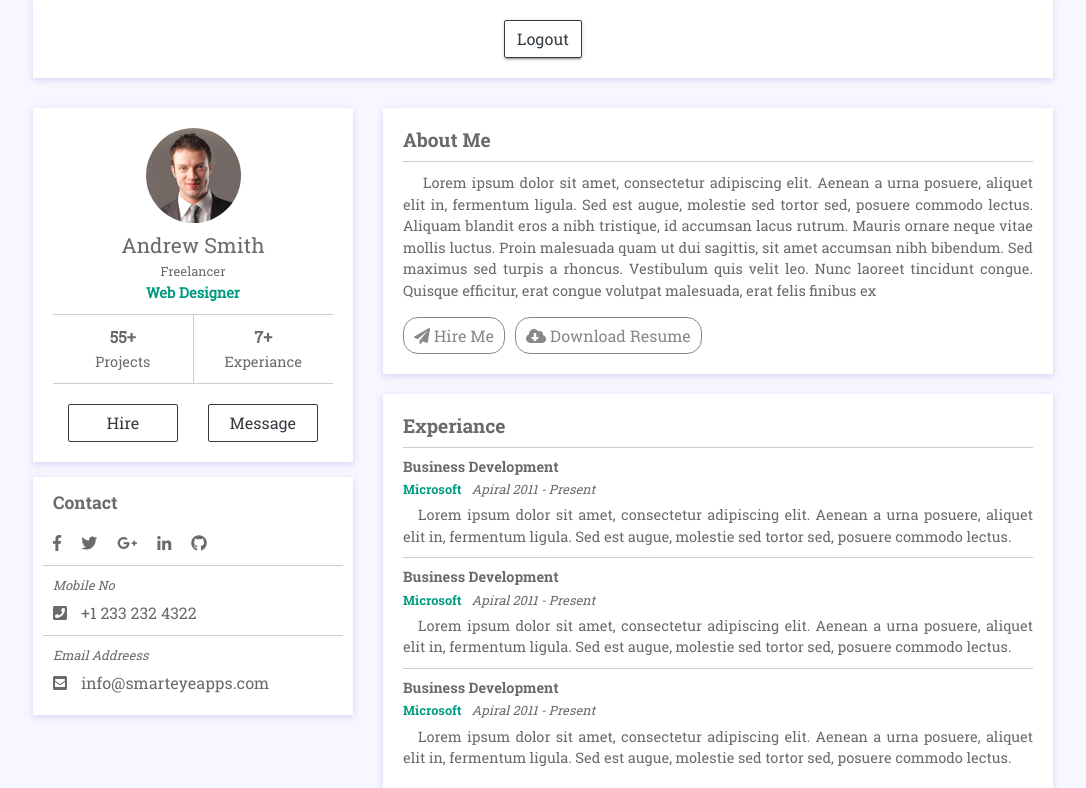
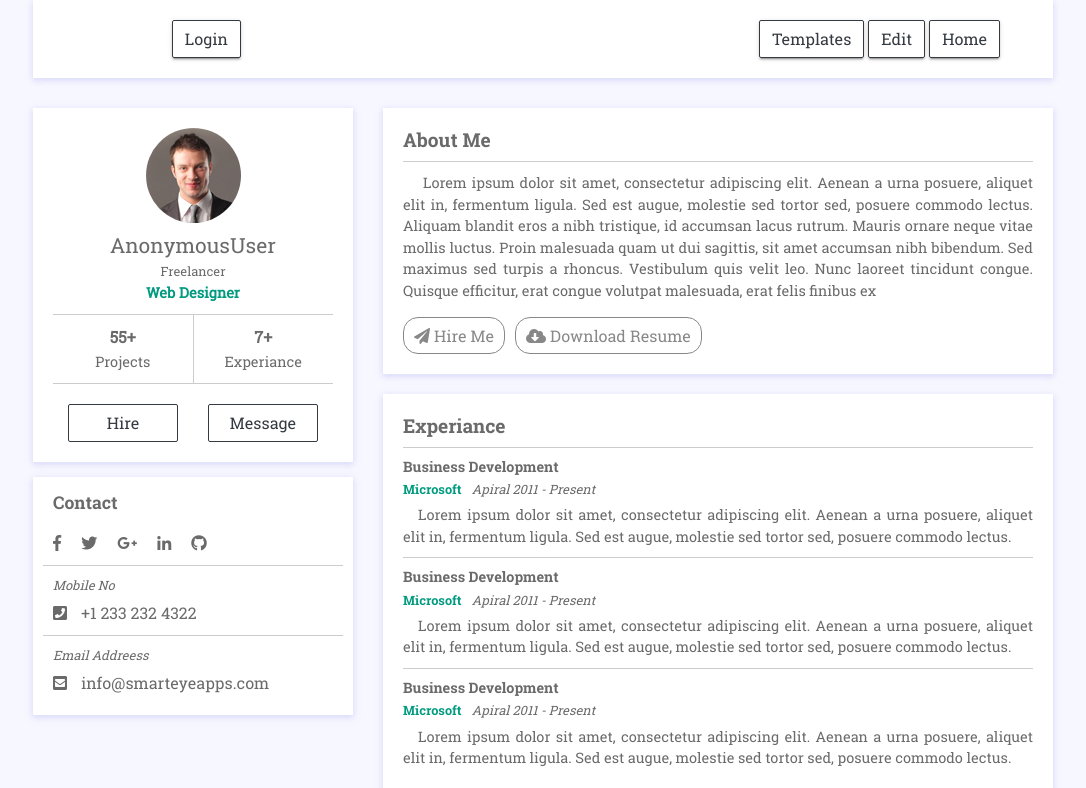
Before and after one commit to KasraFereydounpoor/resume_creator, a Django app: template resume_creator/app_resume/templates/resume.html in a window 1280 px wide. Shown: the top 788 px of the page, without its empty margins (97-1183 px from the left). Run offline with Django 5.2, Linux system fonts and the light colour scheme; the template is opened without the code that fills it, so the values that code supplies are empty; some libraries are stand-ins or nearby versions.

Commit message:
log in log out
complited

```diff
--- a/resume_creator/app_accounts/templates/registration/login.html
+++ b/resume_creator/app_accounts/templates/registration/login.html
@@ -1,6 +1,6 @@
 <h2> Log in </h2>
 <form method="post">
     {% csrf_token %}
-    {{ form.as_p }}
+    {{ form }}
     <button type="submit">Log in</button>
 </form>
--- /dev/null
+++ b/resume_creator/app_resume/templates/index.html
@@ -0,0 +1 @@
+home page
--- a/resume_creator/app_resume/templates/resume.html
+++ b/resume_creator/app_resume/templates/resume.html
@@ -23,23 +23,48 @@
 <div class="container-fluid">
   <div class="container profile-container appbar">
     <div class="row">
-          <div id="menu-jk" class="col-md-12">
+      <div id="menu-jk" class="col">
         <div class="pro-s-cover">
-                  <a href="{% url 'logout' %}" class="btn btn-outline-dark">
+          <div class="row justify-content-between">
+            <div class="col-4">
+              {% if user.is_authenticated %}
+              <form method="post" action="{% url 'logout' %}">
+                {% csrf_token %}
+                <button type="submit" class="btn btn-outline-dark">
                   Logout
+                </button>
+              </form>
+              {% else %}
+              <a href="{% url 'login' %}" class="btn btn-outline-dark">
+                Login
+              </a>
+              {% endif %}
+            </div>
+            <div class="col-4">
+              <a href="#" class="btn btn-outline-dark">
+                Templates
+              </a>
+              <a href="#" class="btn btn-outline-dark">
+                Edit
+              </a>
+              <a href="#" class="btn btn-outline-dark">
+                Home
               </a>
             </div>
           </div>
         </div>
       </div>
     </div>
+  </div>
+</div>
+
     <div class="container-fluid">
       <div class="container profile-container">
         <div class="row">
           <div id="menu-jk" class="col-md-4">
             <div class="pro-s-cover">
               <img src='{% static "app_resume/assets/images/profile.jpg" %}' alt="" />
-              <h6>Andrew Smith</h6>
+              <h6>{{ user }}</h6>
               <span>Freelancer</span>
               <p>Web Designer</p>
               <div class="num-box w-100 d-flex">
--- a/resume_creator/app_resume/urls.py
+++ b/resume_creator/app_resume/urls.py
@@ -22,5 +22,6 @@ from django.conf.urls.static import static
 from app_resume import views
 
 urlpatterns = [
-    path('' , views.resume),
+    path('' , views.index),
+    path('resume' , views.resume),
 ] + static(settings.STATIC_URL , document_root=settings.STATIC_ROOT)
--- a/resume_creator/app_resume/views.py
+++ b/resume_creator/app_resume/views.py
@@ -1,4 +1,9 @@
 from django.shortcuts import render
+
+
+
+def index(request):
+    return render(request , 'index.html')
 
 def resume(request):
     return render(request , 'resume.html')
--- a/resume_creator/resume_creator/settings.py
+++ b/resume_creator/resume_creator/settings.py
@@ -124,3 +124,4 @@ STATIC_URL = 'static/'
 DEFAULT_AUTO_FIELD = 'django.db.models.BigAutoField'
 
 LOGIN_REDIRECT_URL = "/"
+LOGOUT_REDIRECT_URL = "/"
```
Lines whose indentation alone changed are shown as unchanged.
